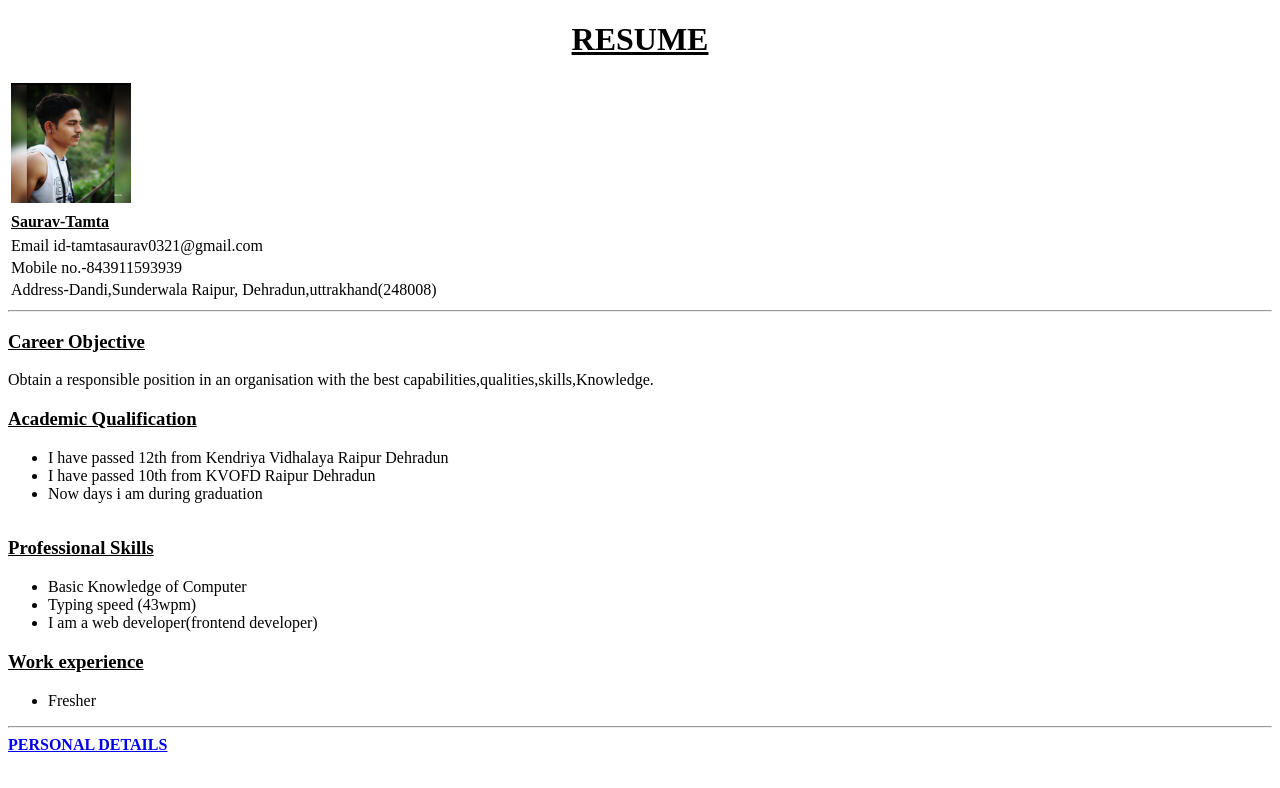
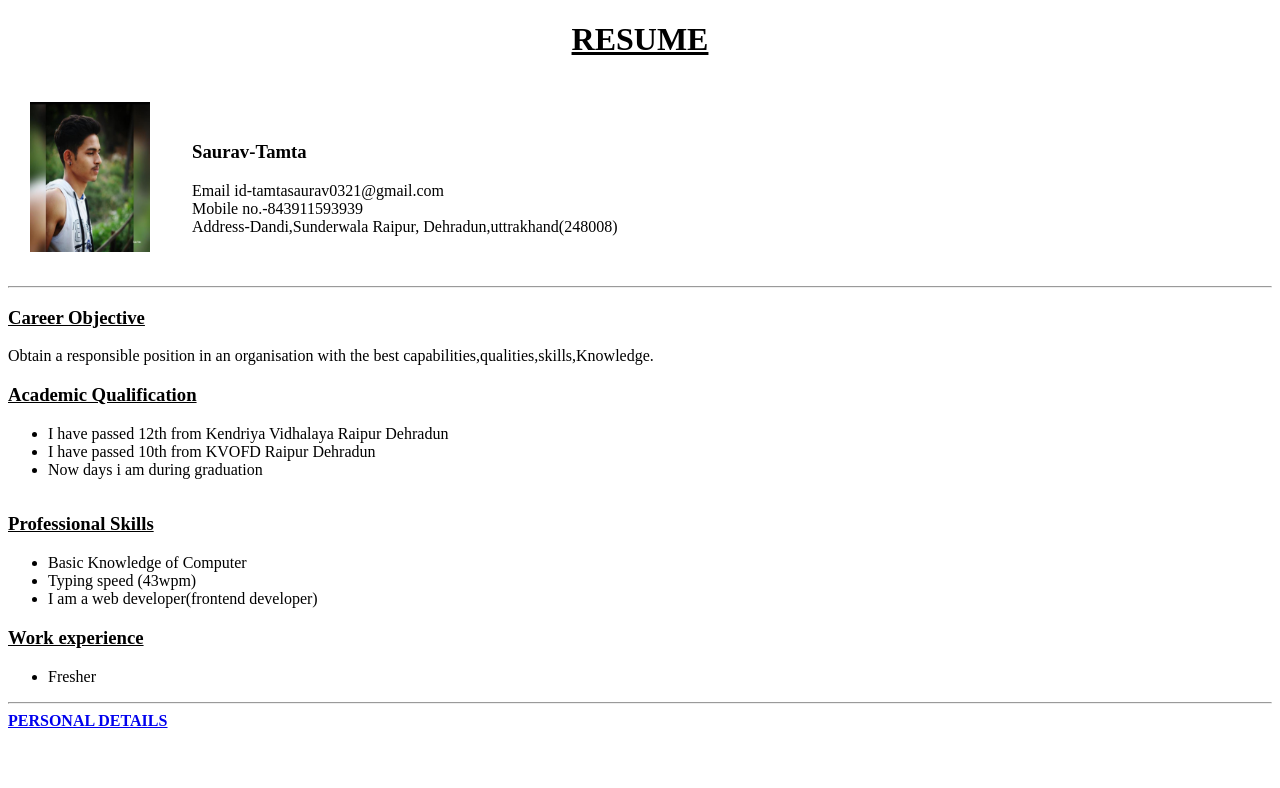
Before and after one commit to Tamtasaurav/coding-html, a plain HTML site: page index.html in a window 1280 px wide. Drawn offline with Linux system fonts and the light colour scheme.

Commit message:
Add files via upload

```diff
--- a/index.html
+++ b/index.html
@@ -7,17 +7,17 @@
 </head>
 <body>
    <center> <h1><b><u>RESUME</u></b></h1></center>
-   <table>
+   <table cellpadding="20">
 <tbody>
 <tr>
-    <td><img src="../images\saurav-ss.jpg" height="120" width="120" alt=""/></td><tr></tr>
-<td><b><u>Saurav-Tamta<u></u></b></td>
-<tr></tr>
-<td>Email id-tamtasaurav0321@gmail.com</td>
-</tr>
-<td>Mobile no.-843911593939</td>
-</tr>
-<tr><td>Address-Dandi,Sunderwala Raipur, Dehradun,uttrakhand(248008)</td></tr>
+    <td><img src=".\images\saurav-ss.jpg" height="150" width="120" alt=""/></td>
+<td><h3><b>Saurav-Tamta</b></h3>
+
+Email id-tamtasaurav0321@gmail.com<br>
+
+Mobile no.-843911593939<br>
+
+Address-Dandi,Sunderwala Raipur, Dehradun,uttrakhand(248008)</td>
 </tr>
 </tbody>
 </table>
@@ -40,6 +40,6 @@
     <li>Fresher</li>
 </uL>
 <hr>
-<a href="../details.html"><u><b>PERSONAL DETAILS</b></u></a>
+<a href="./details.html"><u><b>PERSONAL DETAILS</b></u></a>
 </body>
 </html>
```
